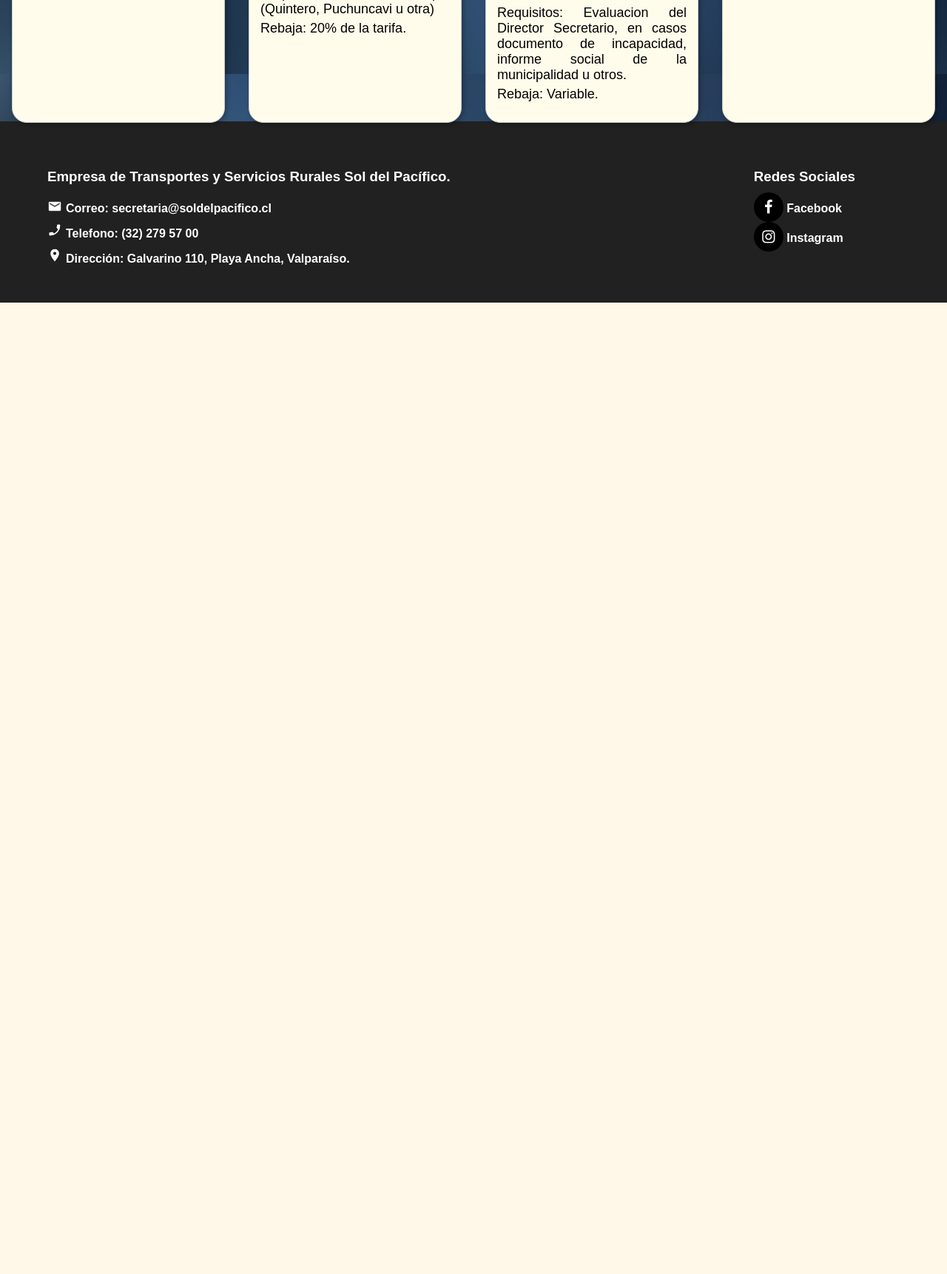
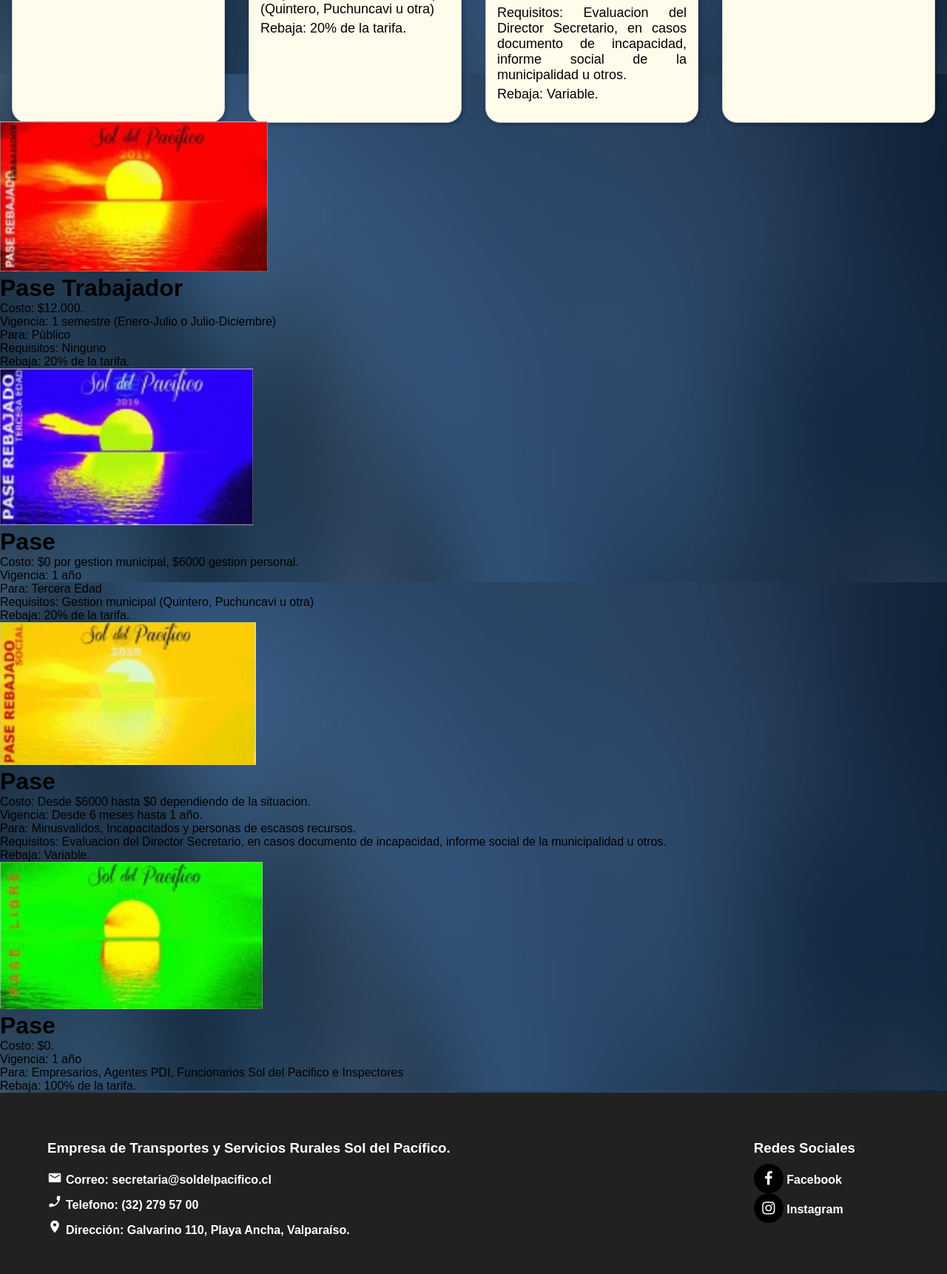
Before and after one commit to soldelpacifico/soldelpacifico.github.io, a Django app: page /beneficos in a window 1280 px wide. Shown: the part 587-2309 px from the top of the page at 74% size. Before the commit the page ends 996 px from the top, so only its background shows below. Run offline with Django 3.2, Linux system fonts and the light colour scheme; some libraries are stand-ins or nearby versions.

Commit message:
Boton eliminar, cambios beneficios

```diff
--- a/sol/templates/sol/beneficios.html
+++ b/sol/templates/sol/beneficios.html
@@ -61,4 +61,74 @@
     </div>
 </article>
 
+<div class="contPases container fullWidth">
+
+    <!-- Pase Trabajador -->
+
+    <div class="flip-card">
+        <div class="flip-card-inner">
+            <div class="flip-card-front">
+                <img src="{% static 'Images/Pases/PaseRojo.png' %}" alt="Avatar" class="imgCard">
+            </div>
+            <div class="flip-card-back paseRojo">
+                <h1>Pase Trabajador</h1>
+                <p><span class="negrita">Costo</span>: $12.000.</p>
+                <p><span class="negrita">Vigencia</span>: 1 semestre (Enero-Julio o Julio-Diciembre)</p>
+                <p><span class="negrita">Para</span>: Público</p>
+                <p><span class="negrita">Requisitos</span>: Ninguno</p>
+                <p><span class="negrita">Rebaja</span>: 20% de la tarifa.</p>
+            </div>
+        </div>
+    </div>
+
+    <div class="flip-card">
+        <div class="flip-card-inner">
+            <div class="flip-card-front">
+                <img src="{% static 'Images/Pases/PaseAzul.png' %}" alt="Avatar" class="imgCard">
+            </div>
+            <div class="flip-card-back paseAzul">
+                <h1>Pase </h1>
+                <p><span class="negrita">Costo</span>: $0 por gestion municipal, $6000 gestion personal.</p>
+                <p><span class="negrita">Vigencia</span>: 1 año</p>
+                <p><span class="negrita">Para</span>: Tercera Edad</p>
+                <p><span class="negrita">Requisitos</span>: Gestion municipal (Quintero, Puchuncavi u otra)</p>
+                <p><span class="negrita">Rebaja</span>: 20% de la tarifa.</p>
+            </div>
+        </div>
+    </div>
+
+    <div class="flip-card">
+        <div class="flip-card-inner">
+            <div class="flip-card-front">
+                <img src="{% static 'Images/Pases/PaseAmarillo.png' %}" alt="Avatar" class="imgCard">
+            </div>
+            <div class="flip-card-back paseAmarillo">
+                <h1>Pase </h1>
+                <p><span class="negrita">Costo</span>: Desde $6000 hasta $0 dependiendo de la situacion.</p>
+                <p><span class="negrita">Vigencia</span>: Desde 6 meses hasta 1 año.</p>
+                <p><span class="negrita">Para</span>: Minusvalidos, Incapacitados y personas de escasos recursos.</p>
+                <p><span class="negrita">Requisitos</span>: Evaluacion del Director Secretario, en casos documento de
+                    incapacidad, informe social de la municipalidad u otros. </p>
+                <p><span class="negrita">Rebaja</span>: Variable.</p>
+            </div>
+        </div>
+    </div>
+
+    <div class="flip-card">
+        <div class="flip-card-inner">
+            <div class="flip-card-front">
+                <img src="{% static 'Images/Pases/PaseVerde.png' %}" alt="Avatar" class="imgCard">
+            </div>
+            <div class="flip-card-back paseVerde">
+                <h1>Pase </h1>
+                <p><span class="negrita">Costo</span>: $0.</p>
+                <p><span class="negrita">Vigencia</span>: 1 año</p>
+                <p><span class="negrita">Para</span>: Empresarios, Agentes PDI, Funcionarios Sol del Pacifico e
+                    Inspectores</p>
+                <p><span class="negrita">Rebaja</span>: 100% de la tarifa.</p>
+            </div>
+        </div>
+    </div>
+</div>
+
 {% endblock %}
--- a/sol/urls.py
+++ b/sol/urls.py
@@ -14,4 +14,5 @@ urlpatterns = [
     path('preguntas/nueva', views.pregunta_new, name='pregunta_new'),
     path('preguntas/responder', views.resp_preguntas, name="respPreguntas"),
     path('preguntas/<int:pk>/', views.pregunta_responder, name='pregunta_responder'),
+    path('preguntas/eliminar/<int:pk>/', views.pregunta_eliminar, name='pregunta_eliminar'),
 ]
--- a/sol/views.py
+++ b/sol/views.py
@@ -58,3 +58,9 @@ def pregunta_responder(request, pk):
     else:
         form = RespuestaForm(instance=pregunta)
     return render(request, 'sol/pregunta_responder.html', {'form':form,'pregunta':pregunta})
+
+def pregunta_eliminar(request, pk):
+    pregunta = get_object_or_404(Pregunta, pk=pk)
+    pregunta.delete()
+    messages.success(request,'¡Pregunta eliminada exitosamente!')
+    return redirect('respPreguntas')
```
Also changed, not shown: sol/static/css/estilos.css (+94 -0 lines), sol/templates/sol/pregunta_responder.html (+12 -4 lines), sol/templates/sol/resp_preguntas.html (+13 -0 lines), sol/static/Images/Pases/PaseAmarillo.png, sol/static/Images/Pases/PaseAzul.png, sol/static/Images/Pases/PaseRojo.png, sol/static/Images/Pases/PaseVerde.png.
